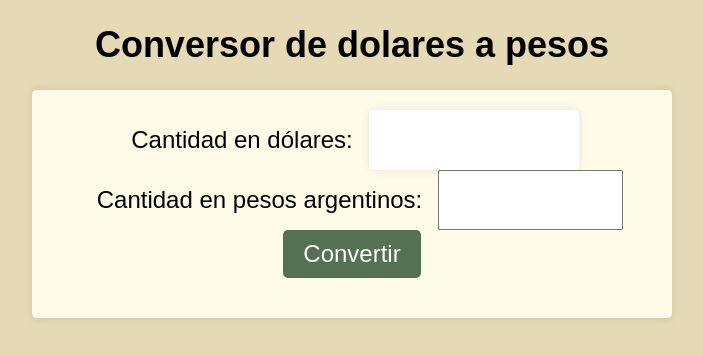
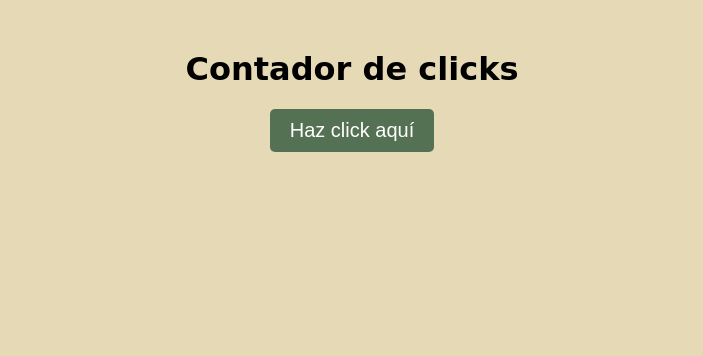
Before and after one commit to Eisenhach/Eisenhach-Conversor, a plain HTML site: page index.html in a window 1280 px wide. Shown: the whole page, without its empty margins (288-991 px from the left). Drawn offline with Linux system fonts and the light colour scheme; a web font is replaced by a local one.

Commit message:
añadido nuevo

```diff
--- a/css/style.css
+++ b/css/style.css
@@ -1,68 +1,29 @@
 body {
-  font-family: Arial, sans-serif;
   background-color: #e5d9b6;
-}
-
-.container-form {
-  max-width: 600px;
-  margin: 0 auto;
-  padding: 20px;
-  background-color: #fffbe9;
-  border-radius: 5px;
-  box-shadow: 0 0 10px rgba(0, 0, 0, 0.1);
+  font-family: "DynaPuff", cursive;
+  text-align: center;
 }
 
 h1 {
-  font-size: 36px;
-  text-align: center;
-  margin-top: 2;
-}
-
-form {
-  display: flex;
-  flex-wrap: wrap;
-  justify-content: center;
-  margin-bottom: 20px;
-
-}
-
-label {
-  font-size: 24px;
-  margin-right: 10px;
-  margin: 1rem;
-}
-
-input[type="number"] {
-  font-size: 24px;
-  padding: 5px;
-  width: 200px;
-  border: none;
-  border-radius: 5px;
-  box-shadow: 0 0 10px rgba(0, 0, 0, 0.1);
-  margin-right: 10px;
+  margin-top: 50px;
 }
 
 button {
-  font-size: 24px;
-  background-color: #557153;
-  color: #fff;
   padding: 10px 20px;
   border: none;
   border-radius: 5px;
+  background-color: #557153;
+  color: #fff;
+  font-size: 20px;
   cursor: pointer;
-  transition: background-color 0.2s ease-in-out;
 }
 
-button:hover {
-  background-color: #285430;
+button:hover{
+  background-color: #7d8f69;
 }
 
-.resultado {
+p {
   font-size: 24px;
-  text-align: center;
-  margin-top: 20px;
-  padding: 10px;
-  border-radius: 5px;
-  box-shadow: 0 0 10px rgba(0, 0, 0, 0.1);
-  background-color: #fff;
+  font-weight: bold;
+  margin-top: 30px;
 }
--- a/index.html
+++ b/index.html
@@ -4,25 +4,31 @@
     <meta charset="UTF-8" />
     <meta http-equiv="X-UA-Compatible" content="IE=edge" />
     <meta name="viewport" content="width=device-width, initial-scale=1.0" />
+
+    <!-- CSS -->
     <link rel="stylesheet" href="./css/style.css" />
-    <link rel="shortcut icon" href="./assets/simbolo-de-dolar.png" type="image/x-icon">
-    <title>Convertidor dolares a pesos</title>
+
+    <!-- FAVICON -->
+    <link
+      rel="shortcut icon"
+      href="./assets/simbolo-de-dolar.png"
+      type="image/x-icon"
+    />
+
+    <!-- Google Fonts (DynaPuff) -->
+    <link rel="preconnect" href="https://fonts.googleapis.com" />
+    <link rel="preconnect" href="https://fonts.gstatic.com" crossorigin />
+    <link
+      href="https://fonts.googleapis.com/css2?family=DynaPuff&display=swap"
+      rel="stylesheet"
+    />
+
+    <title>Contador de clicks</title>
   </head>
   <body>
-    <div class="title">
-      <h1>Conversor de dolares a pesos</h1>
-    </div>
-    <div class="container-form">
-      <form>
-        <label for="cantidad">Cantidad en dólares:</label>
-        <input type="number" id="cantidad" name="cantidad" />
-
-        <label for="resultado">Cantidad en pesos argentinos:</label>
-        <input type="text" id="resultado" name="resultado" />
-
-        <button type="button" onclick="convertir()">Convertir</button>
-      </form>
-    </div>
+    <h1>Contador de clicks</h1>
+    <button id="boton">Haz click aquí</button>
+    <p id="contador"></p>
 
     <script type="text/javascript" src="./js/main.js"></script>
   </body>
--- a/js/main.js
+++ b/js/main.js
@@ -1,7 +1,23 @@
-function convertir() {
-    const cantidad = parseFloat(document.getElementById("cantidad").value);
-    const tasaDeCambio = 209.41;
-    const resultado = cantidad * tasaDeCambio;
+const boton = document.getElementById("boton");
+const contador = document.getElementById("contador");
 
-    document.getElementById("resultado").value = resultado.toFixed(2);
+let clicks = 0;
+
+boton.addEventListener("click", contarClicks);
+
+function contarClicks() {
+  clicks++;
+
+  if (clicks <= 100) {
+    contador.textContent = `Has hecho ${clicks} clicks`;
+  } else {
+    contador.textContent = "Has llegado al límite de clicks";
+    boton.removeEventListener("click", contarClicks);
   }
+}
+
+function reiniciarContador() {
+  clicks = 0;
+  contador.textContent = "";
+  boton.addEventListener("click", contarClicks);
+}
```
